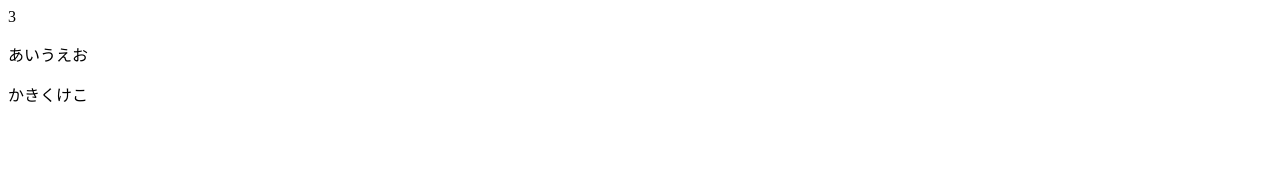
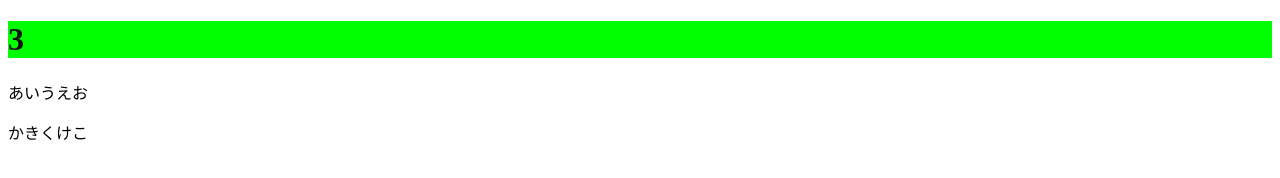
Before and after one commit to zd3F10/thirdTest, a plain HTML site: page index.html in a window 1280 px wide. Drawn offline with Linux system fonts and the light colour scheme.

Commit message:
テスト

```diff
--- /dev/null
+++ b/css/style.css
@@ -0,0 +1,6 @@
+@charset "UTF-8";
+
+h1 {
+  color: #111;
+  background-color: #0f0;
+}
--- a/index.html
+++ b/index.html
@@ -3,9 +3,10 @@
 <head>
   <meta charset="UTF-8">
   <title>third test</title>
+  <link rel="stylesheet" href="css/style.css">
 </head>
 <body>
-  3
+  <h1>3</h1>
   <p>あいうえお</p>
   <p>かきくけこ</p>
 </body>
```
